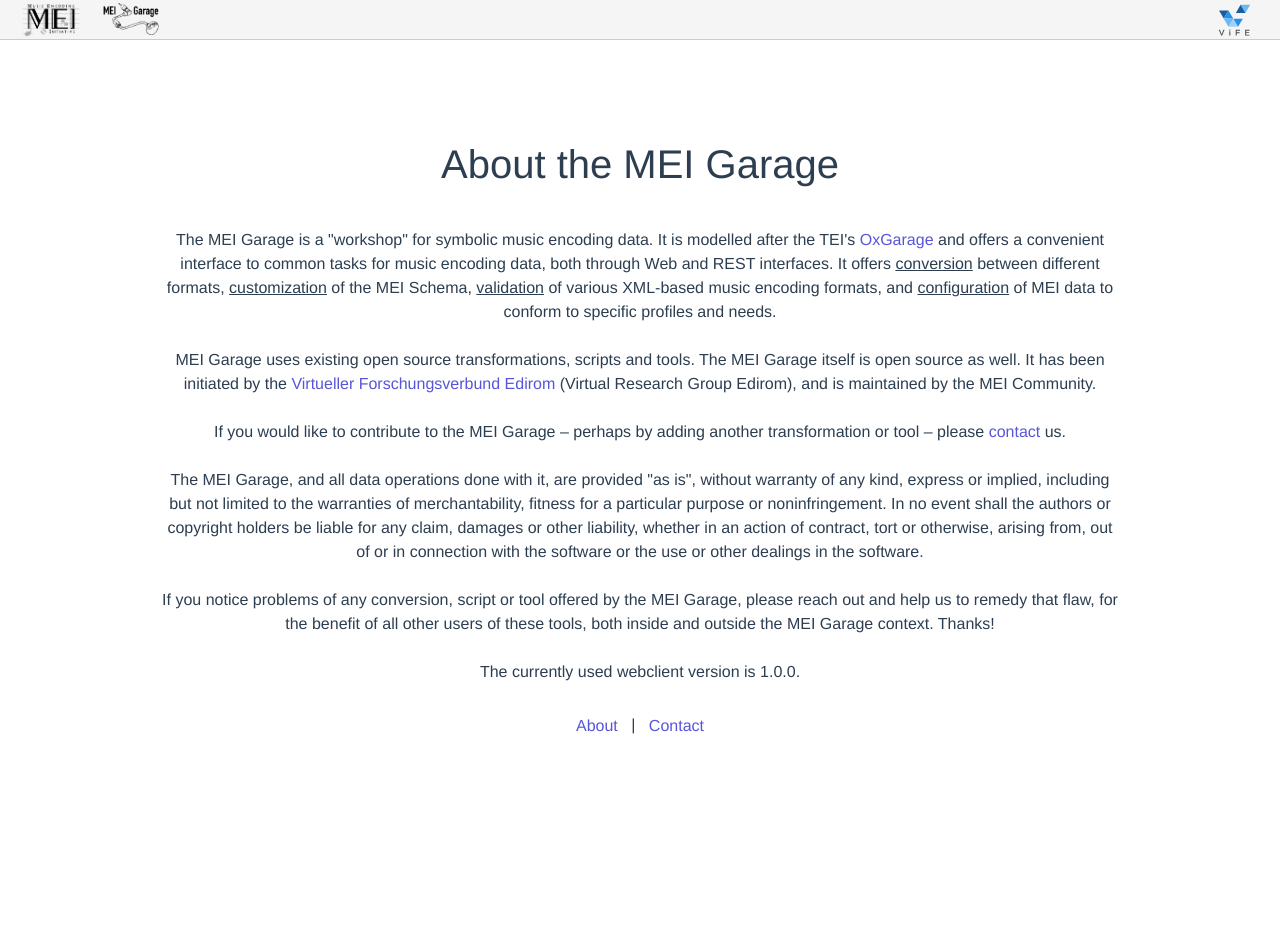
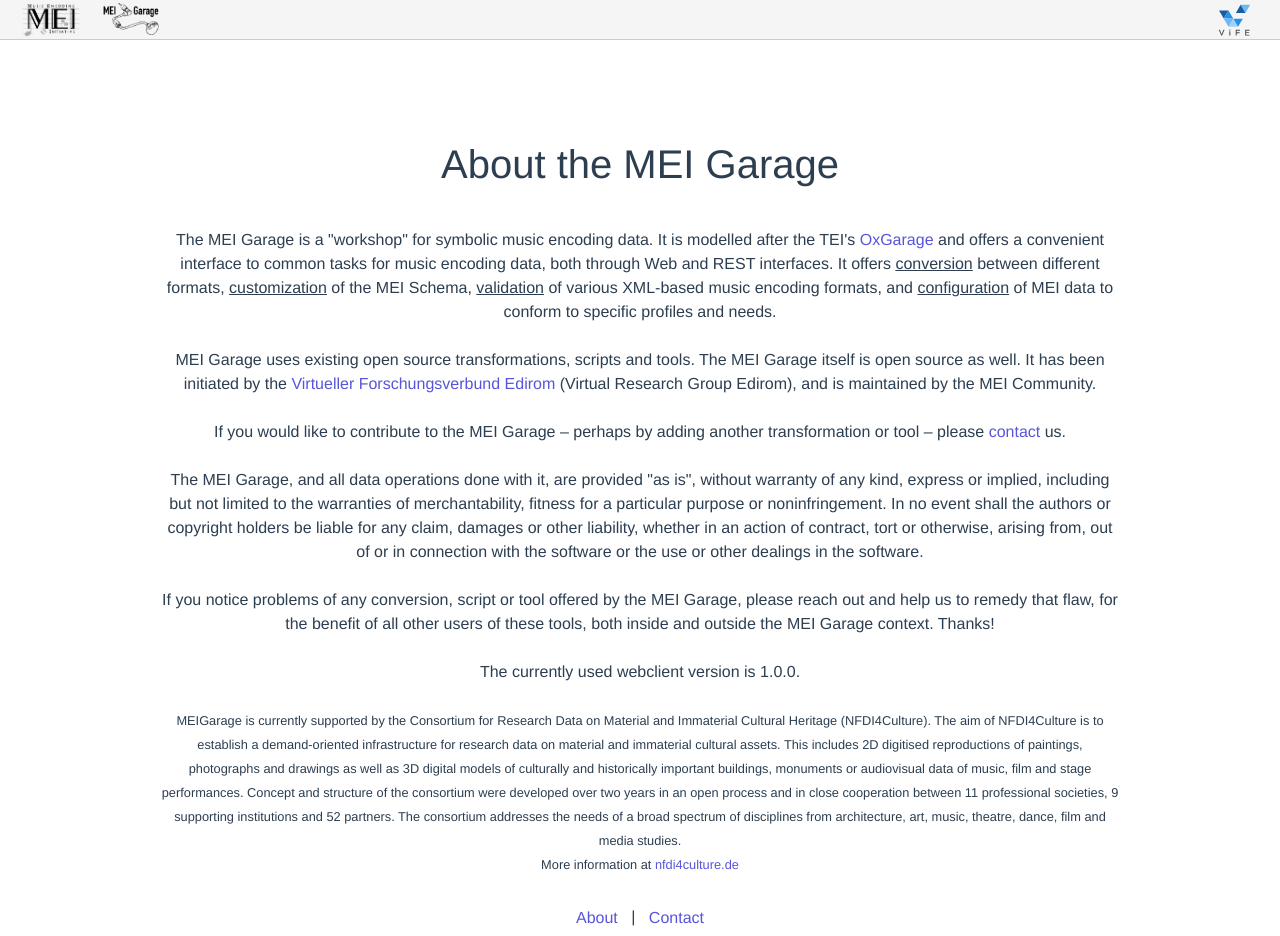
Before and after one commit to Edirom/vife-meigarage-webclient, a Vue app: page /about in a window 1280 px wide. Before the commit the page ends 800 px from the top, so only its background shows below. Built offline with nearby package versions, Linux system fonts and the light colour scheme; no server answers; what vuex-router-sync would draw is missing.

Commit message:
added nfdi4c to about info

```diff
--- a/src/views/About.vue
+++ b/src/views/About.vue
@@ -48,6 +48,24 @@
     <p>
       The currently used webclient version is {{ $store.getters.appVersion }}.
     </p>
+    <p>
+      <small
+        >MEIGarage is currently supported by the Consortium for Research Data on
+        Material and Immaterial Cultural Heritage (NFDI4Culture). The aim of
+        NFDI4Culture is to establish a demand-oriented infrastructure for
+        research data on material and immaterial cultural assets. This includes
+        2D digitised reproductions of paintings, photographs and drawings as
+        well as 3D digital models of culturally and historically important
+        buildings, monuments or audiovisual data of music, film and stage
+        performances. Concept and structure of the consortium were developed
+        over two years in an open process and in close cooperation between 11
+        professional societies, 9 supporting institutions and 52 partners. The
+        consortium addresses the needs of a broad spectrum of disciplines from
+        architecture, art, music, theatre, dance, film and media studies.<br />
+        More information at
+        <a href="https://www.nfdi4culture.de" target="blank">nfdi4culture.de</a>
+      </small>
+    </p>
   </div>
 </template>
 
```
